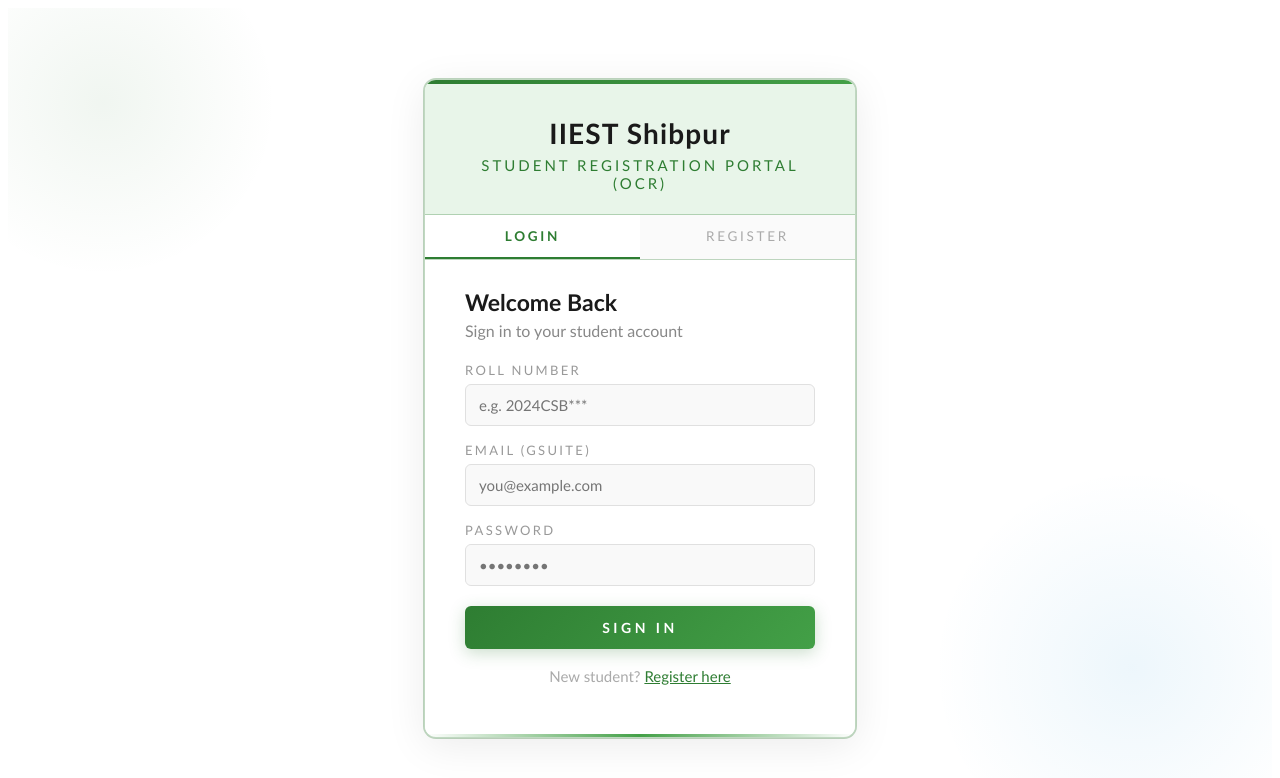
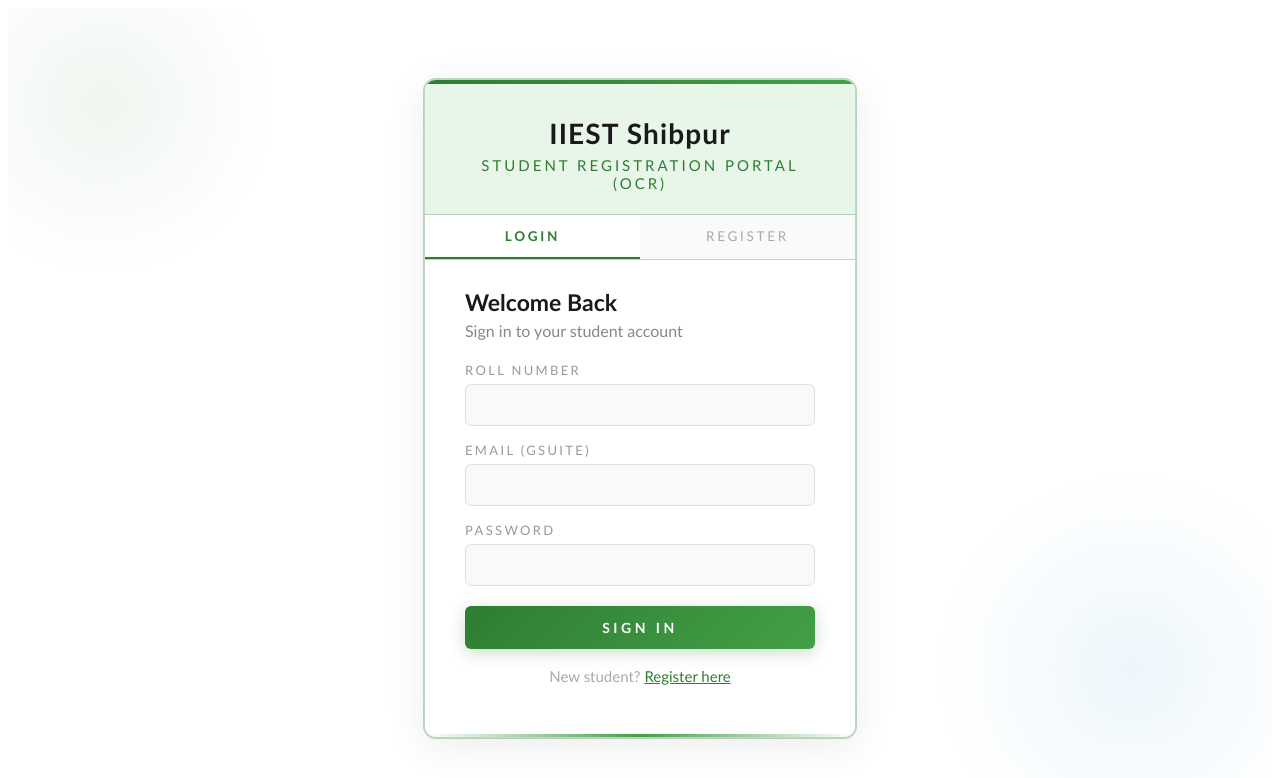
Before and after one commit to Udayx404/Login-Student-Dashboard, a React (Vite) app in the folder frontend/: page / in a window 1280 px wide. Shown: the top 778 px of the page. Built offline with nearby package versions, Linux system fonts and the light colour scheme.

Commit message:
changed Login.jsx

```diff
--- a/frontend/src/pages/Login.jsx
+++ b/frontend/src/pages/Login.jsx
@@ -318,14 +318,14 @@
             </div>
 
             {!isLogin && (
-              <Field label="Full Name" name="name" type="text" placeholder="Enter your full name"
+              <Field label="Full Name" name="name" type="text" placeholder=""
                 value={form.name} onChange={handleChange} accent={accent} onSubmit={handleSubmit} />
             )}
-            <Field label="Roll Number" name="rollno" type="text" placeholder="e.g. 2024CSB***"
+            <Field label="Roll Number" name="rollno" type="text" placeholder=""
               value={form.rollno} onChange={handleChange} accent={accent} onSubmit={handleSubmit} />
-            <Field label="Email (gsuite)" name="email" type="email" placeholder="you@example.com"
+            <Field label="Email (gsuite)" name="email" type="email" placeholder=""
               value={form.email} onChange={handleChange} accent={accent} onSubmit={handleSubmit} />
-            <Field label="Password" name="password" type="password" placeholder="••••••••"
+            <Field label="Password" name="password" type="password" placeholder=""
               value={form.password} onChange={handleChange} accent={accent} onSubmit={handleSubmit} />
 
             {/* Error message */}
```
